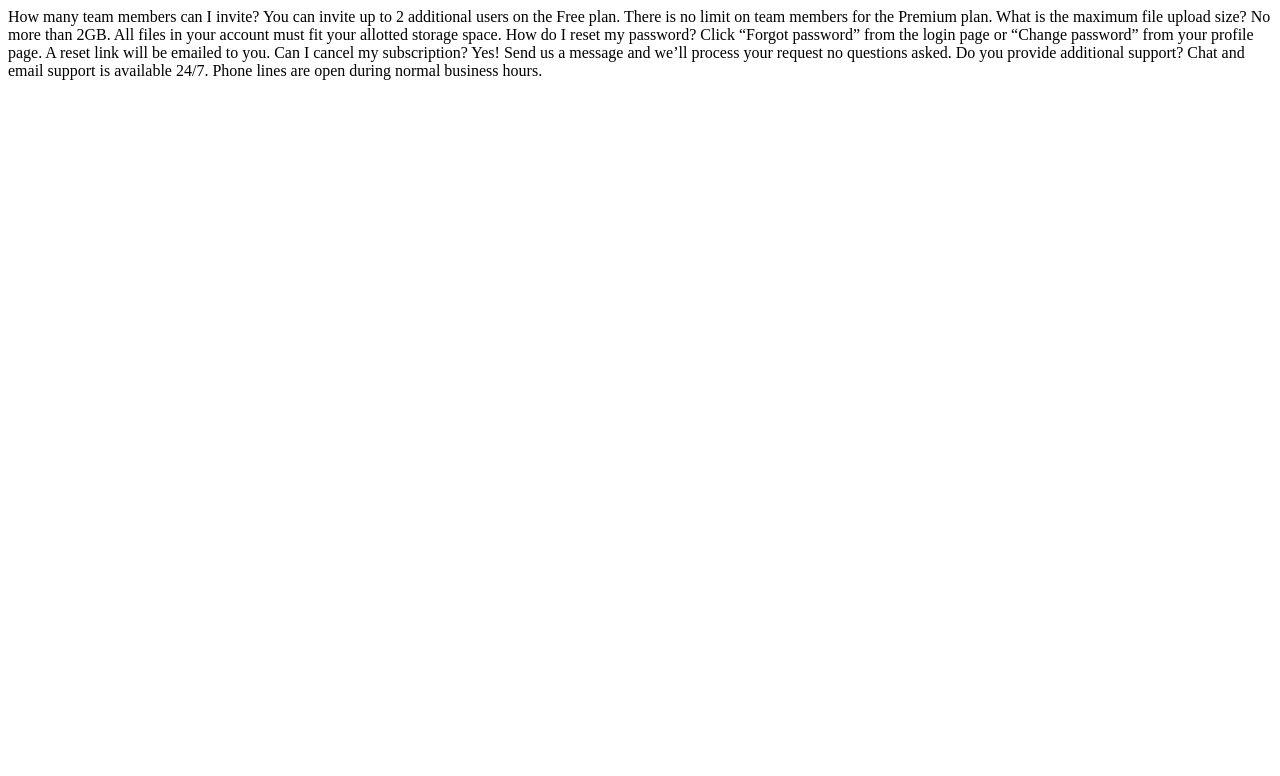
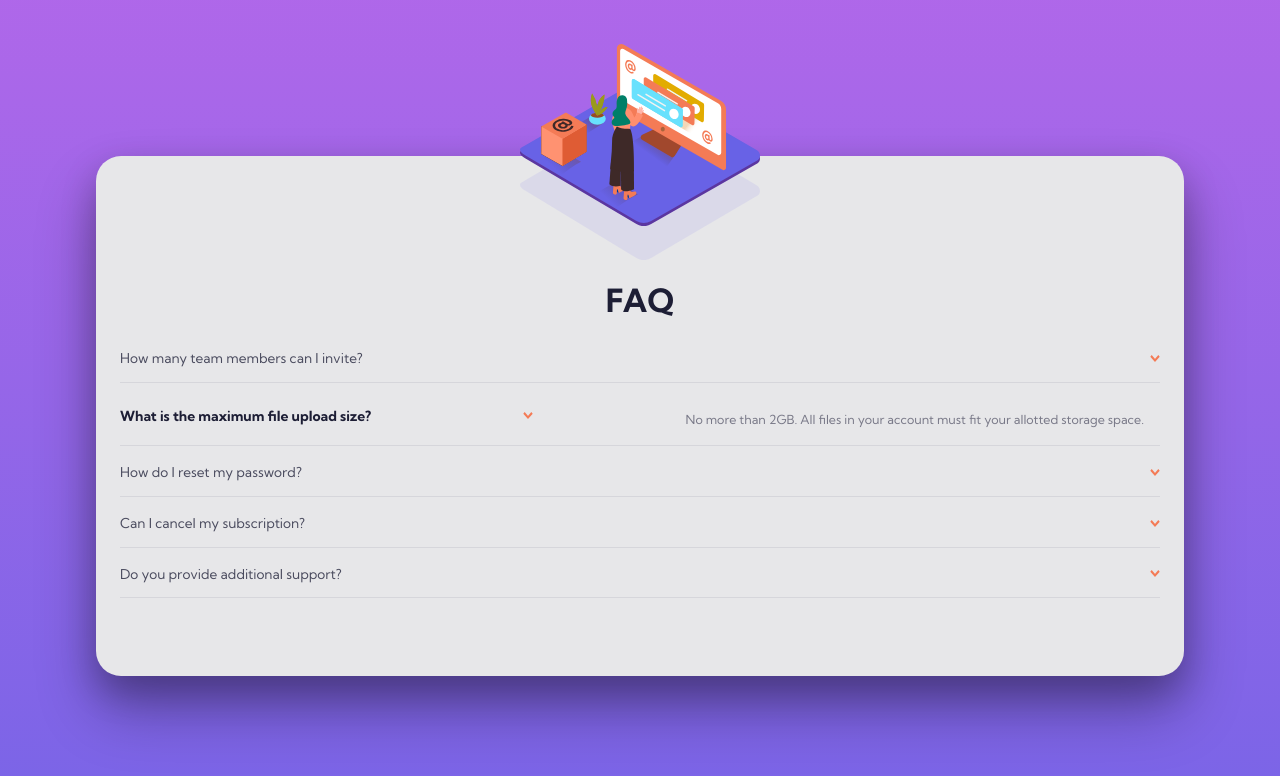
Before and after one commit to gustavorfernandes/faq-accordion-card, a plain HTML site: page index.html in a window 1280 px wide. Drawn offline with Linux system fonts and the light colour scheme.

Commit message:
Improving project design

```diff
--- a/index.html
+++ b/index.html
@@ -5,26 +5,64 @@
   <meta charset="UTF-8">
   <meta name="viewport" content="width=device-width, initial-scale=1.0">
   <link rel="icon" type="image/png" sizes="32x32" href="./src/images/favicon-32x32.png">
+  <link rel="preconnect" href="https://fonts.googleapis.com">
+  <link rel="preconnect" href="https://fonts.gstatic.com" crossorigin>
+  <link href="https://fonts.googleapis.com/css2?family=Kumbh+Sans:wght@400;700&display=swap" rel="stylesheet">
+  <link rel="stylesheet" href="./src/css/global.css">
+  <link rel="stylesheet" href="./src/css/faq/faq.css">
+  <link rel="stylesheet" href="./src/css/faq/faq-list/faq-list.css">
+  <link rel="stylesheet" href="./src/css/faq/faq-list/faq-item.css">
   <title>FAQ Accordion Card</title>
 </head>
 
 <body>
-  How many team members can I invite?
-  You can invite up to 2 additional users on the Free plan. There is no limit on
-  team members for the Premium plan.
-
-  What is the maximum file upload size?
-  No more than 2GB. All files in your account must fit your allotted storage space.
-
-  How do I reset my password?
-  Click “Forgot password” from the login page or “Change password” from your profile page.
-  A reset link will be emailed to you.
-
-  Can I cancel my subscription?
-  Yes! Send us a message and we’ll process your request no questions asked.
-
-  Do you provide additional support?
-  Chat and email support is available 24/7. Phone lines are open during normal business hours.
+  <main class="content">
+    <section class="faq">
+      <div class="faq__image"></div>
+      <h1 class="faq__title">FAQ</h1>
+      <ul class="faq__list">
+        <li class="faq__itens">
+          <div class="faq__item">
+            <h2 class="faq__question">How many team members can I invite?</h2>
+            <img class="faq__icon" src="./src/images/icon-arrow-down.svg" alt="Down arrow">
+            <p class="faq__answer">You can invite up to 2 additional users on the Free plan. There is no limit on team
+              members for the Premium plan.</p>
+          </div>
+        </li>
+        <li class="faq__itens">
+          <div class="faq__item">
+            <h2 class="faq__question active">What is the maximum file upload size?</h2>
+            <img class="faq__icon" src="./src/images/icon-arrow-down.svg" alt="Down arrow">
+            <p class="faq__answer" id="open">No more than 2GB. All files in your account must fit your allotted storage
+              space.</p>
+          </div>
+        </li>
+        <li class="faq__itens">
+          <div class="faq__item">
+            <h2 class="faq__question">How do I reset my password?</h2>
+            <img class="faq__icon" src="./src/images/icon-arrow-down.svg" alt="Down arrow">
+            <p class="faq__answer">Click “Forgot password” from the login page or “Change password” from your profile
+              page. A reset link will be emailed to you.</p>
+          </div>
+        </li>
+        <li class="faq__itens">
+          <div class="faq__item">
+            <h2 class="faq__question">Can I cancel my subscription?</h2>
+            <img class="faq__icon" src="./src/images/icon-arrow-down.svg" alt="Down arrow">
+            <p class="faq__answer">Yes! Send us a message and we’ll process your request no questions asked.</p>
+          </div>
+        </li>
+        <li class="faq__itens">
+          <div class="faq__item">
+            <h2 class="faq__question">Do you provide additional support?</h2>
+            <img class="faq__icon" src="./src/images/icon-arrow-down.svg" alt="Down arrow">
+            <p class="faq__answer">Chat and email support is available 24/7. Phone lines are open during normal business
+              hours.</p>
+          </div>
+        </li>
+      </ul>
+    </section>
+  </main>
 </body>
 
 </html>
--- /dev/null
+++ b/src/css/faq/faq-image.css
@@ -0,0 +1,10 @@
+.faq__image {
+  background-image: url(../../images/illustration-woman-online-mobile.svg);
+  background-repeat: no-repeat;
+  width: 15rem;
+  height: 15rem;
+  grid-column: 1 span 3;
+  grid-row: 1;
+  background-position: top;
+  margin-top: -7rem;
+}
--- /dev/null
+++ b/src/css/faq/faq-list/faq-item.css
@@ -0,0 +1,47 @@
+.faq__itens {
+  border-bottom: solid .001px hsl(240, 6%, 85%);
+
+}
+
+.faq__item {
+  align-items: center;
+  display: flex;
+  flex-wrap: wrap;
+  justify-content: space-between;
+  padding-bottom: 1rem;
+}
+
+.faq__question {
+  color: var(--very-dark-grayish-blue);
+  cursor: pointer;
+  font-size: .85rem;
+  font-weight: var(--regular-weight);
+}
+
+.faq__question:hover {
+  color: var(--soft-red);
+}
+
+.faq__icon {
+  width: 10px;
+  height: 8px;
+}
+
+.faq__answer {
+  color: var(--dark-grayish-blue);
+  display: none;
+  font-size: .78rem;
+  font-weight: var(--regular-weight);
+  padding: .5rem 1rem 0 0;
+  line-height: 1.5;
+}
+
+.active {
+  color: var(--very-dark-desaturated-blue);
+  font-weight: var(--bold-weight);
+  font-size: .875rem;
+}
+
+#open {
+  display: flex;
+}
--- /dev/null
+++ b/src/css/faq/faq-list/faq-list.css
@@ -0,0 +1,7 @@
+.faq__list {
+  display: flex;
+  flex-direction: column;
+  gap: 1.25rem;
+  padding: 1.5rem;
+  width: 100%;
+}
--- /dev/null
+++ b/src/css/faq/faq-title.css
@@ -0,0 +1,8 @@
+.faq__title {
+  font-size: 2rem;
+  color: var(--very-dark-desaturated-blue);
+  grid-column: 1 span 3;
+  grid-row: 2;
+  margin-bottom: .75rem;
+  text-align: center;
+}
--- /dev/null
+++ b/src/css/faq/faq.css
@@ -0,0 +1,13 @@
+@import url(./faq-image.css);
+@import url(./faq-shadow.css);
+@import url(./faq-title.css);
+
+.faq {
+  align-items: center;
+  background-image: url(../../images/bg-pattern-mobile.svg);
+  background-repeat: no-repeat;
+  background-position: top;
+  display: flex;
+  flex-direction: column;
+  justify-content: center;
+}
--- /dev/null
+++ b/src/css/global.css
@@ -0,0 +1,21 @@
+@import url(./variables.css);
+@import url(./reset.css);
+
+body {
+  align-items: center;
+  background-image: linear-gradient(hsl(273, 75%, 66%), hsl(250, 73%, 65%));
+  display: flex;
+  font-family: var(--kumbh-sans);
+  height: 100vh;
+  justify-content: center;
+  width: 100vw;
+}
+
+.content {
+  background:var(--light-grayish-blue);
+  border-radius: 25px;
+  box-shadow: rgba(0, 0, 0, 0.3) 0px 35px 60px, rgba(0, 0, 0, 0.22) 0px 15px 35px;
+  height: 65%;
+  margin-top: 2rem;
+  width: 85%;
+}
--- /dev/null
+++ b/src/css/reset.css
@@ -0,0 +1,19 @@
+* {
+	box-sizing: border-box;
+	margin: 0;
+	padding: 0;
+}
+
+article, aside, details, figcaption, figure,
+footer, header, hgroup, menu, nav, section {
+	display: block;
+}
+body {
+	line-height: 1;
+}
+
+ul li {
+	list-style: none;
+	list-style-type: 0;
+	text-indent: 0;
+}
--- /dev/null
+++ b/src/css/variables.css
@@ -0,0 +1,15 @@
+:root {
+  --very-dark-desaturated-blue: hsl(238, 29%, 16%);
+  --soft-red: hsl(14, 88%, 65%);
+  --soft-violet: hsl(273, 75%, 66%);
+  --soft-blue: hsl(240, 73%, 65%);
+  --very-dark-grayish-blue: hsl(237, 12%, 33%);
+  --dark-grayish-blue: hsl(240, 6%, 50%);
+  --light-grayish-blue: hsl(240, 5%, 91%);
+
+
+  --kumbh-sans: 'Kumbh Sans', sans-serif;
+  --main-font-size: 12px;
+  --regular-weight: 400;
+  --bold-weight: 700;
+}
```
Also changed, not shown: src/css/responsive.css (added).
